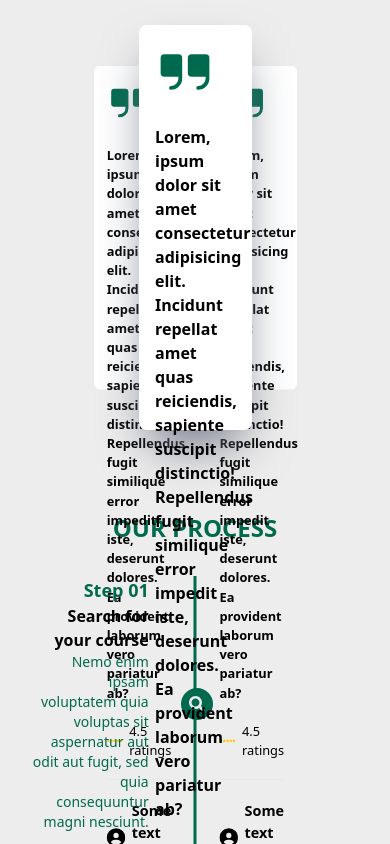
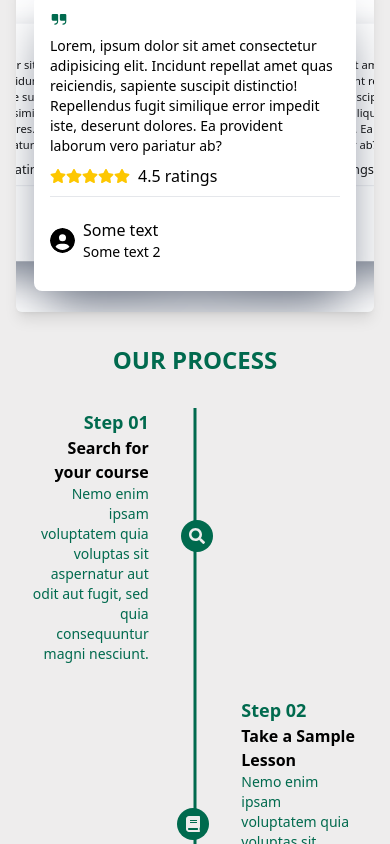
Before and after one commit to eduCourseOrg/eduCourse-client, a React (Vite) app: page / in a window 390 px wide. Shown: the part 2220-3064 px from the top of the page. Built offline with nearby package versions, Linux system fonts and the light colour scheme; no server answers.

Commit message:
review slider in home page responsiveness done partially

```diff
--- a/src/Components/Home/Review.jsx
+++ b/src/Components/Home/Review.jsx
@@ -18,12 +18,13 @@ const Review = () => {
             clearInterval(intervalId);
         };
     }, [id]);
+
     return (
-        <div className="w-full lg:h-[70vh] h-[60vh] flex items-center justify-center bg-secondary">
-            <div className="w-[90%] h-[80%] flex items-center justify-center relative">
-                <div id="0" className={`${id == 0 ? 'animate-[reviewZ_1s_forwards] shadow-2xl shadow-gray-500' : (id == 0 + 1) ? ' animate-[reviewPlus_1s_forwards]' : (id == 0 - 1) ? 'animate-[reviewBefore_1s_forwards]' : '-scale-0'} w-[35%] h-full bg-white  absolute p-4 flex flex-col gap-6 rounded-lg`}>
-                <h1 className="text-6xl font-bold text-primary"><PiQuotesFill ></PiQuotesFill></h1>
-                <h2 className="font-semibold">Lorem, ipsum dolor sit amet consectetur adipisicing elit. Incidunt repellat amet quas reiciendis, sapiente suscipit distinctio! Repellendus fugit similique error impedit iste, deserunt dolores. Ea provident laborum vero pariatur ab?</h2>
+        <div className="w-full h-[40vh] sm:h-[60vh] md:h-[80vh] flex items-center justify-center bg-white shadow-lg rounded-md overflow-hidden">
+            <div className="w-[90%] h-[88%] flex items-center justify-center relative">
+                <div id="0" className={`${id == 0 ? 'animate-[reviewZ_1s_forwards]' : (id == 0 + 1) ? ' animate-[reviewPlus_1s_forwards]' : (id == 0 - 1) ? 'animate-[reviewBefore_1s_forwards]' : '-scale-0'} sm:w-[75%] xl:w-[40%] h-full bg-white absolute p-4 flex flex-col gap-2 lg:gap-6 rounded-lg shadow-2xl shadow-gray-500`}>
+                <h1 className="text-lg lg:text-5xl font-bold text-primary"><PiQuotesFill ></PiQuotesFill></h1>
+                <h2 className="text-sm md:text-lg md:font-semibold">Lorem, ipsum dolor sit amet consectetur adipisicing elit. Incidunt repellat amet quas reiciendis, sapiente suscipit distinctio! Repellendus fugit similique error impedit iste, deserunt dolores. Ea provident laborum vero pariatur ab?</h2>
                 <div className="flex items-center">
                     <FaStar className="text-yellow-400"></FaStar>
                     <FaStar className="text-yellow-400"></FaStar>
@@ -35,17 +36,17 @@ const Review = () => {
                 <hr />
                 <div className="grow flex items-center gap-2">
                     {/* <img src="" alt="avatar image" className="w-[60px] h-[60px] rounded-[100%]"/> */}
-                    <FaCircleUser className="w-[50px] h-[50px] rounded-[100%]"></FaCircleUser>
+                    <FaCircleUser className="w-[25px] xl:w-[50px] h-[25px] xl:h-[50px] rounded-[100%]"></FaCircleUser>
                     <h1 className="flex flex-col gap-0 items-start">
-                        <span className="font-bold text-lg">Some text</span>
+                        <span className="lg:font-bold lg:text-lg">Some text</span>
                         <span className="text-sm">Some text 2</span>
                     </h1>
                 </div>
             </div>
 
-           <div id="1" className={`${id == 1 ? 'animate-[reviewZ_1s_forwards] shadow-2xl shadow-gray-500' : (id == 1 + 1) ? ' animate-[reviewPlus_1s_forwards]' : (id == 1 - 1) ? 'animate-[reviewBefore_1s_forwards]' : '-scale-0'} w-[35%] h-full bg-white  absolute p-4 flex flex-col gap-6 rounded-lg`}>
-                <h1 className="text-6xl font-bold text-primary"><PiQuotesFill ></PiQuotesFill></h1>
-                <h2 className="font-semibold">Lorem, ipsum dolor sit amet consectetur adipisicing elit. Incidunt repellat amet quas reiciendis, sapiente suscipit distinctio! Repellendus fugit similique error impedit iste, deserunt dolores. Ea provident laborum vero pariatur ab?</h2>
+           <div id="1" className={`${id == 1 ? 'animate-[reviewZ_1s_forwards]' : (id == 1 + 1) ? ' animate-[reviewPlus_1s_forwards]' : (id == 1 - 1) ? 'animate-[reviewBefore_1s_forwards]' : '-scale-0'} sm:w-[75%] xl:w-[40%] h-full bg-white absolute p-4 flex flex-col gap-2 lg:gap-6 rounded-lg shadow-2xl shadow-gray-500`}>
+                <h1 className="text-lg lg:text-5xl font-bold text-primary"><PiQuotesFill ></PiQuotesFill></h1>
+                <h2 className="text-sm md:text-lg md:font-semibold">Lorem, ipsum dolor sit amet consectetur adipisicing elit. Incidunt repellat amet quas reiciendis, sapiente suscipit distinctio! Repellendus fugit similique error impedit iste, deserunt dolores. Ea provident laborum vero pariatur ab?</h2>
                 <div className="flex items-center">
                     <FaStar className="text-yellow-400"></FaStar>
                     <FaStar className="text-yellow-400"></FaStar>
@@ -57,17 +58,17 @@ const Review = () => {
                 <hr />
                 <div className="grow flex items-center gap-2">
                     {/* <img src="" alt="avatar image" className="w-[60px] h-[60px] rounded-[100%]"/> */}
-                    <FaCircleUser className="w-[50px] h-[50px] rounded-[100%]"></FaCircleUser>
+                    <FaCircleUser className="w-[25px] xl:w-[50px] h-[25px] xl:h-[50px] rounded-[100%]"></FaCircleUser>
                     <h1 className="flex flex-col gap-0 items-start">
-                        <span className="font-bold text-lg">Some text</span>
+                        <span className="lg:font-bold lg:text-lg">Some text</span>
                         <span className="text-sm">Some text 2</span>
                     </h1>
                 </div>
             </div>
 
-           <div id="2" className={`${id == 2 ? 'animate-[reviewZ_1s_forwards] shadow-2xl shadow-gray-500' : (id == 2 + 1) ? ' animate-[reviewPlus_1s_forwards]' : (id == 2 - 1) ? 'animate-[reviewBefore_1s_forwards]' : '-scale-0'} w-[35%] h-full bg-white  absolute p-4 flex flex-col gap-6 rounded-lg`}>
-                <h1 className="text-6xl font-bold text-primary"><PiQuotesFill ></PiQuotesFill></h1>
-                <h2 className="font-semibold">Lorem, ipsum dolor sit amet consectetur adipisicing elit. Incidunt repellat amet quas reiciendis, sapiente suscipit distinctio! Repellendus fugit similique error impedit iste, deserunt dolores. Ea provident laborum vero pariatur ab?</h2>
+           <div id="2" className={`${id == 2 ? 'animate-[reviewZ_1s_forwards]' : (id == 2 + 1) ? ' animate-[reviewPlus_1s_forwards]' : (id == 2 - 1) ? 'animate-[reviewBefore_1s_forwards]' : '-scale-0'} sm:w-[75%] xl:w-[40%] h-full bg-white  absolute p-4 flex flex-col gap-2 lg:gap-6 rounded-lg shadow-2xl shadow-gray-500`}>
+                <h1 className="text-lg lg:text-5xl font-bold text-primary"><PiQuotesFill ></PiQuotesFill></h1>
+                <h2 className="text-sm md:text-lg md:font-semibold">Lorem, ipsum dolor sit amet consectetur adipisicing elit. Incidunt repellat amet quas reiciendis, sapiente suscipit distinctio! Repellendus fugit similique error impedit iste, deserunt dolores. Ea provident laborum vero pariatur ab?</h2>
                 <div className="flex items-center">
                     <FaStar className="text-yellow-400"></FaStar>
                     <FaStar className="text-yellow-400"></FaStar>
@@ -79,17 +80,17 @@ const Review = () => {
                 <hr />
                 <div className="grow flex items-center gap-2">
                     {/* <img src="" alt="avatar image" className="w-[60px] h-[60px] rounded-[100%]"/> */}
-                    <FaCircleUser className="w-[50px] h-[50px] rounded-[100%]"></FaCircleUser>
+                    <FaCircleUser className="w-[25px] xl:w-[50px] h-[25px] xl:h-[50px] rounded-[100%]"></FaCircleUser>
                     <h1 className="flex flex-col gap-0 items-start">
-                        <span className="font-bold text-lg">Some text</span>
+                        <span className="lg:font-bold lg:text-lg">Some text</span>
                         <span className="text-sm">Some text 2</span>
                     </h1>
                 </div>
             </div>
 
-           <div id="3" className={`${id == 3 ? 'animate-[reviewZ_1s_forwards] shadow-2xl shadow-gray-500' : (id == 3 + 1) ? ' animate-[reviewPlus_1s_forwards]' : (id == 3 - 1) ? 'animate-[reviewBefore_1s_forwards]' : '-scale-0'} w-[35%] h-full bg-white  absolute p-4 flex flex-col gap-6 rounded-lg`}>
-                <h1 className="text-6xl font-bold text-primary"><PiQuotesFill ></PiQuotesFill></h1>
-                <h2 className="font-semibold">Lorem, ipsum dolor sit amet consectetur adipisicing elit. Incidunt repellat amet quas reiciendis, sapiente suscipit distinctio! Repellendus fugit similique error impedit iste, deserunt dolores. Ea provident laborum vero pariatur ab?</h2>
+           <div id="3" className={`${id == 3 ? 'animate-[reviewZ_1s_forwards]' : (id == 3 + 1) ? ' animate-[reviewPlus_1s_forwards]' : (id == 3 - 1) ? 'animate-[reviewBefore_1s_forwards]' : '-scale-0'} sm:w-[75%] xl:w-[40%] h-full bg-white  absolute p-4 flex flex-col gap-2 lg:gap-6 rounded-lg shadow-2xl shadow-gray-500`}>
+                <h1 className="text-lg lg:text-5xl font-bold text-primary"><PiQuotesFill ></PiQuotesFill></h1>
+                <h2 className="text-sm md:text-lg md:font-semibold">Lorem, ipsum dolor sit amet consectetur adipisicing elit. Incidunt repellat amet quas reiciendis, sapiente suscipit distinctio! Repellendus fugit similique error impedit iste, deserunt dolores. Ea provident laborum vero pariatur ab?</h2>
                 <div className="flex items-center">
                     <FaStar className="text-yellow-400"></FaStar>
                     <FaStar className="text-yellow-400"></FaStar>
@@ -101,17 +102,17 @@ const Review = () => {
                 <hr />
                 <div className="grow flex items-center gap-2">
                     {/* <img src="" alt="avatar image" className="w-[60px] h-[60px] rounded-[100%]"/> */}
-                    <FaCircleUser className="w-[50px] h-[50px] rounded-[100%]"></FaCircleUser>
+                    <FaCircleUser className="w-[25px] xl:w-[50px] h-[25px] xl:h-[50px] rounded-[100%]"></FaCircleUser>
                     <h1 className="flex flex-col gap-0 items-start">
-                        <span className="font-bold text-lg">Some text</span>
+                        <span className="lg:font-bold lg:text-lg">Some text</span>
                         <span className="text-sm">Some text 2</span>
                     </h1>
                 </div>
             </div>
 
-           <div id="4" className={`${id == 4 ? 'animate-[reviewZ_1s_forwards] shadow-2xl shadow-gray-500' : (id == 4 + 1) ? ' animate-[reviewPlus_1s_forwards]' : (id == 4 - 1) ? 'animate-[reviewBefore_1s_forwards]' : '-scale-0'} w-[35%] h-full bg-white  absolute p-4 flex flex-col gap-6 rounded-lg`}>
-                <h1 className="text-6xl font-bold text-primary"><PiQuotesFill ></PiQuotesFill></h1>
-                <h2 className="font-semibold">Lorem, ipsum dolor sit amet consectetur adipisicing elit. Incidunt repellat amet quas reiciendis, sapiente suscipit distinctio! Repellendus fugit similique error impedit iste, deserunt dolores. Ea provident laborum vero pariatur ab?</h2>
+           <div id="4" className={`${id == 4 ? 'animate-[reviewZ_1s_forwards] shadow-2xl shadow-gray-500' : (id == 4 + 1) ? ' animate-[reviewPlus_1s_forwards]' : (id == 4 - 1) ? 'animate-[reviewBefore_1s_forwards]' : '-scale-0'} sm:w-[75%] xl:w-[40%] h-full bg-white  absolute p-4 flex flex-col gap-2 lg:gap-6 rounded-lg`}>
+                <h1 className="text-lg lg:text-5xl font-bold text-primary"><PiQuotesFill ></PiQuotesFill></h1>
+                <h2 className="text-sm md:text-lg md:font-semibold">Lorem, ipsum dolor sit amet consectetur adipisicing elit. Incidunt repellat amet quas reiciendis, sapiente suscipit distinctio! Repellendus fugit similique error impedit iste, deserunt dolores. Ea provident laborum vero pariatur ab?</h2>
                 <div className="flex items-center">
                     <FaStar className="text-yellow-400"></FaStar>
                     <FaStar className="text-yellow-400"></FaStar>
@@ -123,9 +124,9 @@ const Review = () => {
                 <hr />
                 <div className="grow flex items-center gap-2">
                     {/* <img src="" alt="avatar image" className="w-[60px] h-[60px] rounded-[100%]"/> */}
-                    <FaCircleUser className="w-[50px] h-[50px] rounded-[100%]"></FaCircleUser>
+                    <FaCircleUser className="w-[25px] xl:w-[50px] h-[25px] xl:h-[50px] rounded-[100%]"></FaCircleUser>
                     <h1 className="flex flex-col gap-0 items-start">
-                        <span className="font-bold text-lg">Some text</span>
+                        <span className="lg:font-bold lg:text-lg">Some text</span>
                         <span className="text-sm">Some text 2</span>
                     </h1>
                 </div>
--- a/src/index.css
+++ b/src/index.css
@@ -87,11 +87,13 @@
   0% {
     z-index: 10;
     transform: translateX(0) scale(1);
+    /* width:100%; */
   }
 
   100% {
     z-index: 0;
     transform: translateX(-50%) scale(0.8);
+    /* width: 50%; */
   }
 }
 
```
